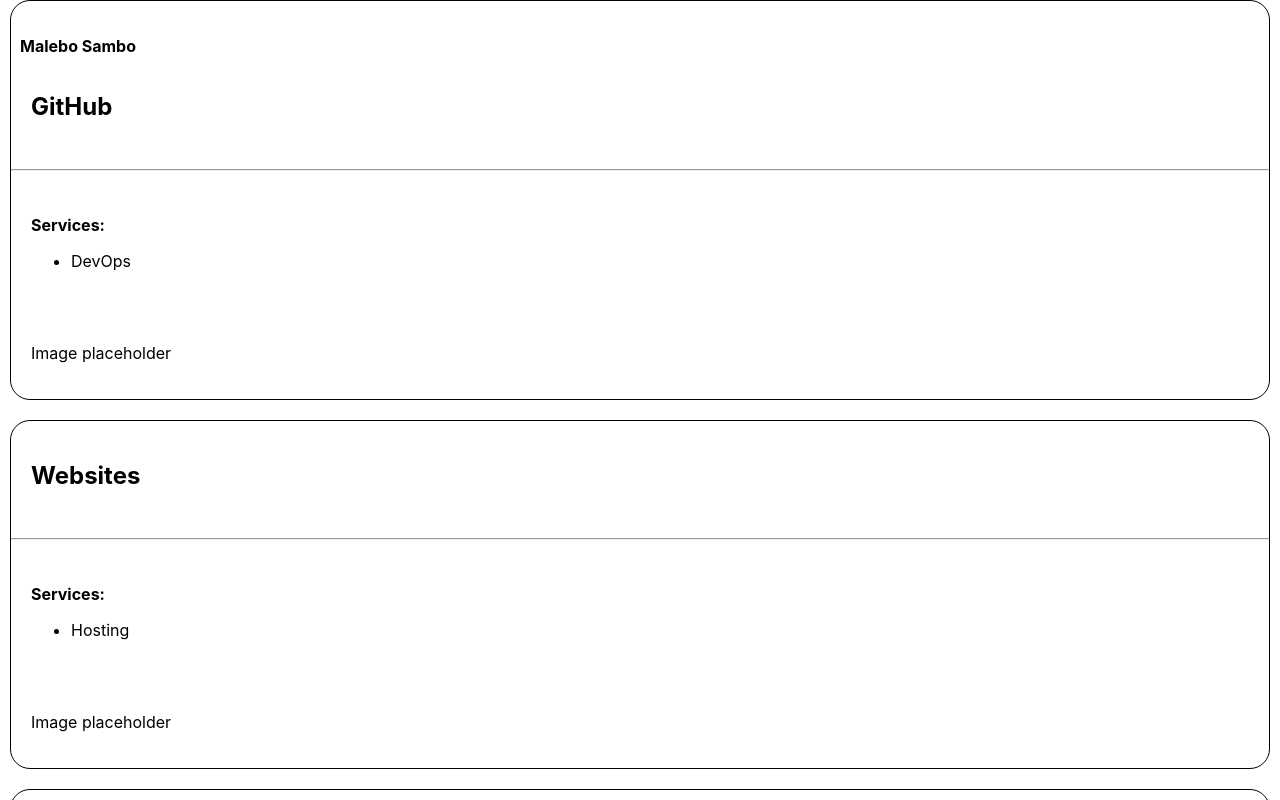
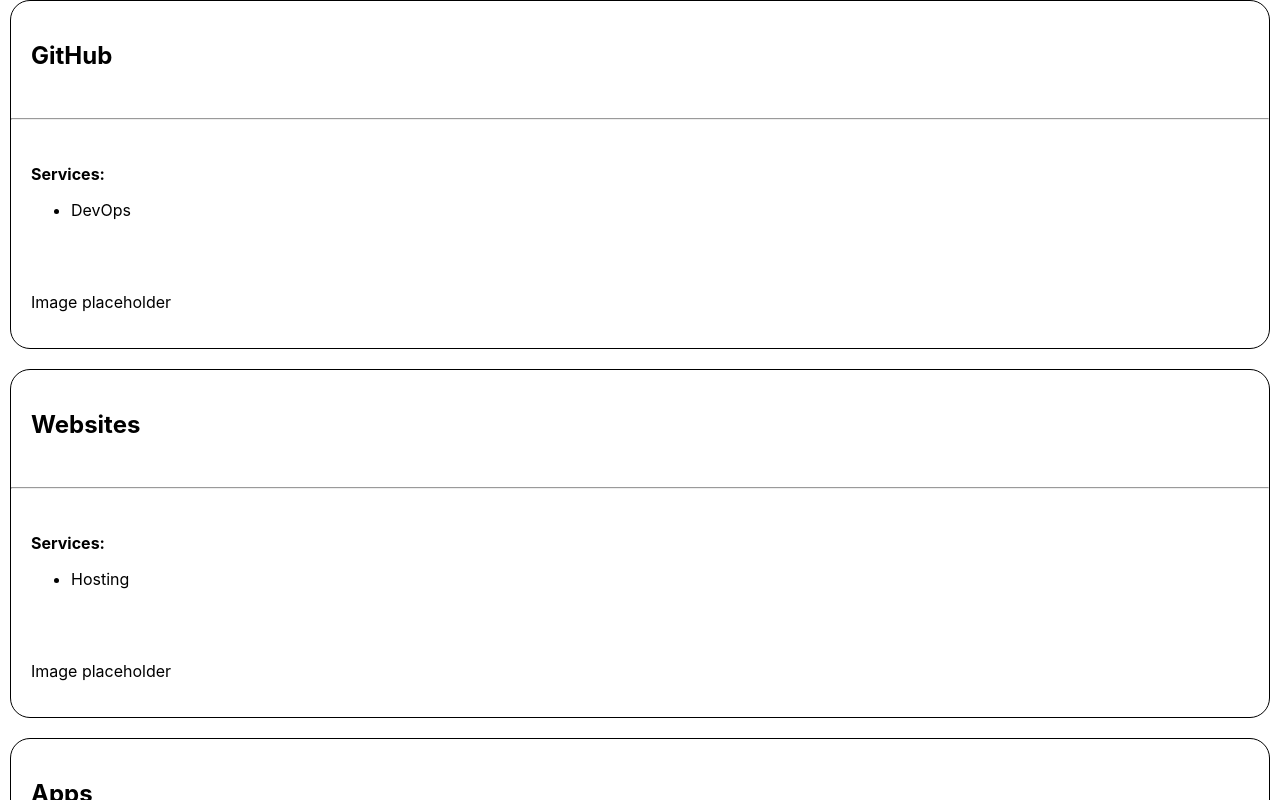
Before and after one commit to malebosambo/portfolio, a React (Create React App) app: page / in a window 1280 px wide. Shown: the top 800 px of the page. Built offline with nearby package versions, Linux system fonts and the light colour scheme.

Commit message:
Removed Logo - The first service was overlapping on the logo.

```diff
--- a/src/components/homeContentCont.js
+++ b/src/components/homeContentCont.js
@@ -30,12 +30,6 @@
     return (
       <div className="Container">
 
-        <div className="Site_Nav">
-          <div className="Site_Logo">
-            <p>Malebo Sambo</p>
-          </div>
-        </div>
-
         <div className="Service_Content">
         {content}
         </div>
```
